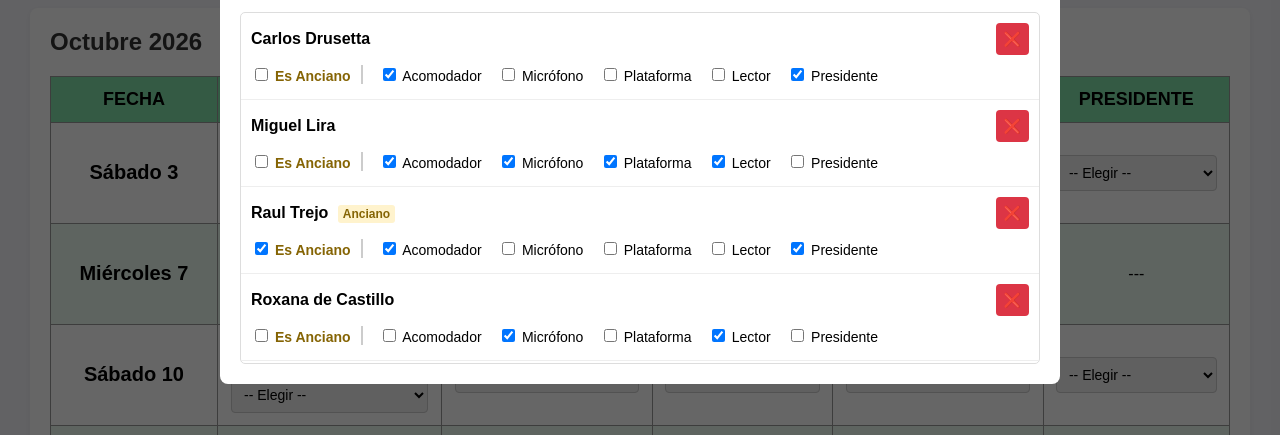
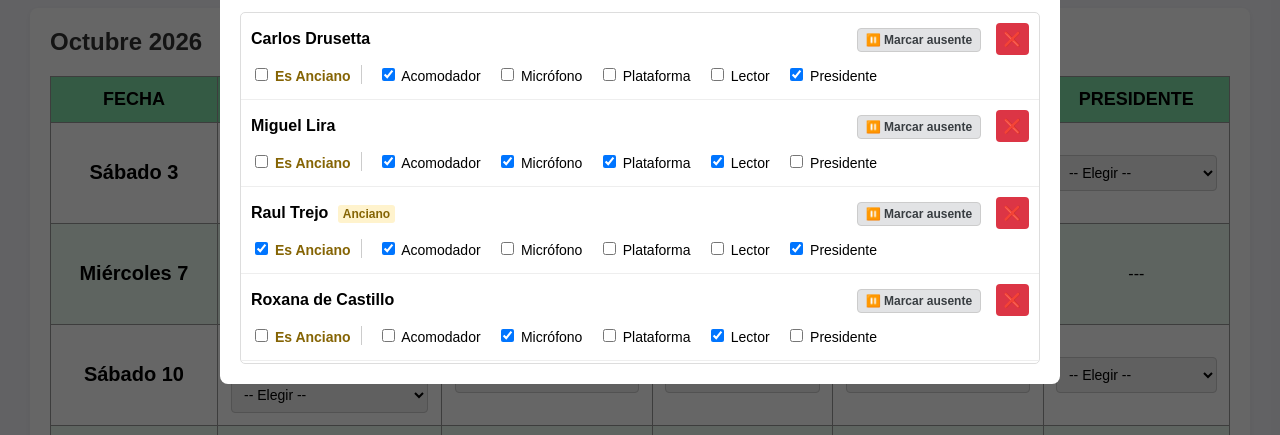
Before and after one commit to carlosd423/Programa-de-Tareas-Mecanicas, a plain HTML site: page index.html in a window 1280 px wide. Both pictures are taken after a click on the button "⚙️ Ajustes". Shown: the part 322-757 px from the top of the page. Drawn offline with nearby package versions, Linux system fonts and the light colour scheme.

Commit message:
Update index.html

```diff
--- a/index.html
+++ b/index.html
@@ -62,10 +62,18 @@
         /* Formularios y Listas */
         .fila-form { display: flex; gap: 10px; align-items: center; margin-bottom: 15px; background: #f9f9f9; padding: 10px; border-radius: 5px; flex-wrap: wrap; }
         .lista-items { border: 1px solid #ddd; border-radius: 5px; max-height: 350px; overflow-y: auto; }
-        .item-lista { display: flex; flex-direction: column; padding: 10px; border-bottom: 1px solid #eee; }
+        .item-lista { display: flex; flex-direction: column; padding: 10px; border-bottom: 1px solid #eee; transition: all 0.3s ease; }
         .item-header { display: flex; justify-content: space-between; align-items: center; margin-bottom: 10px; }
         .opciones-tareas label { font-size: 14px; margin-right: 12px; cursor: pointer; display: inline-block; margin-bottom: 5px; }
+
+        /* Etiquetas y botones sutiles para Ausentes */
         .etiqueta-anciano { color: #856404; background-color: #fff3cd; padding: 2px 5px; border-radius: 3px; font-size: 12px; margin-left: 5px; }
+
+        .btn-sutil { background-color: #e2e3e5; color: #383d41; border: 1px solid #ccc; border-radius: 4px; padding: 4px 8px; cursor: pointer; font-size: 12px; margin-right: 10px; }
+        .btn-sutil:hover { background-color: #d6d8db; }
+
+        /* Clase CSS para difuminar visualmente a la persona ausente */
+        .tarjeta-ausente { opacity: 0.5; background-color: #f8f9fa; filter: grayscale(80%); border-left: 4px solid #6c757d; }
 
         .btn-asamblea { background-color: #17a2b8; }
         .btn-asamblea:hover { background-color: #138496; }
@@ -81,6 +89,7 @@
             <input type="month" id="selector-mes" onchange="iniciarPrograma()">
             <button class="btn-icono btn-magia" onclick="autocompletarMes()" title="Llenar vacíos equilibradamente">🪄 Autocompletar Inteligente</button>
             <button class="btn-icono" onclick="abrirModal()" title="Configuraciones">⚙️ Ajustes</button>
+            <!-- El botón de favoritos ha sido eliminado -->
         </div>
         <button onclick="exportarJPG()">🖨️ Descargar como JPG</button>
     </div>
@@ -136,7 +145,7 @@
                 <div class="lista-items" id="lista-eventos"></div>
             </div>
 
-            <!-- Nueva Pestaña de Respaldo -->
+            <!-- Pestaña de Respaldo -->
             <div id="tab-respaldo" class="tab-content">
                 <div style="background: #f9f9f9; padding: 20px; border-radius: 5px; margin-bottom: 15px;">
                     <h3 style="margin-top: 0;">⬇️ Exportar Datos</h3>
@@ -151,35 +160,32 @@
                     <button onclick="importarRespaldo()" style="background-color: #ffc107; color: #000;">Cargar Archivo de Respaldo</button>
                 </div>
             </div>
-
         </div>
     </div>
 
     <script>
         // --- 1. GESTIÓN DE DATOS ---
         const publicadoresBase = [
-            { id: 1, nombre: "Miguel Lira", anciano: false, acomodador: true, microfono: true, plataforma: true, lector: true, presidente: false },
-            { id: 2, nombre: "Raul Trejo", anciano: true, acomodador: true, microfono: false, plataforma: false, lector: false, presidente: true },
-            { id: 3, nombre: "Carlos Drusetta", anciano: false, acomodador: true, microfono: false, plataforma: false, lector: false, presidente: true },
-            { id: 4, nombre: "Roxana de Castillo", anciano: false, acomodador: false, microfono: true, plataforma: false, lector: true, presidente: false },
-            { id: 5, nombre: "--- (No aplica) ---", anciano: false, acomodador: false, microfono: false, plataforma: false, lector: true, presidente: false }
+            { id: 1, nombre: "Miguel Lira", anciano: false, ausente: false, acomodador: true, microfono: true, plataforma: true, lector: true, presidente: false },
+            { id: 2, nombre: "Raul Trejo", anciano: true, ausente: false, acomodador: true, microfono: false, plataforma: false, lector: false, presidente: true },
+            { id: 3, nombre: "Carlos Drusetta", anciano: false, ausente: false, acomodador: true, microfono: false, plataforma: false, lector: false, presidente: true },
+            { id: 4, nombre: "Roxana de Castillo", anciano: false, ausente: false, acomodador: false, microfono: true, plataforma: false, lector: true, presidente: false },
+            { id: 5, nombre: "--- (No aplica) ---", anciano: false, ausente: false, acomodador: false, microfono: false, plataforma: false, lector: true, presidente: false }
         ];
 
         let publicadores = JSON.parse(localStorage.getItem('publicadores')) || publicadoresBase;
         let eventos = JSON.parse(localStorage.getItem('eventos')) || [];
         let mesActualGenerado = null;
 
-        // Función para limpiar eventos que ya pasaron
         function limpiarEventosVencidos() {
             const hoy = new Date();
-            hoy.setHours(0,0,0,0); // Reiniciar horas a la medianoche para una comparación justa
+            hoy.setHours(0,0,0,0);
 
             const eventosFiltrados = eventos.filter(ev => {
                 const fechaEv = new Date(ev.fecha + "T00:00:00");
-                return fechaEv >= hoy; // Solo conserva los eventos de hoy en adelante
+                return fechaEv >= hoy;
             });
 
-            // Si encontró eventos viejos y los borró, guardamos el cambio
             if(eventos.length !== eventosFiltrados.length) {
                 eventos = eventosFiltrados;
                 guardarEventos();
@@ -210,7 +216,7 @@
         function añadirPublicador() {
             const input = document.getElementById('nuevo-nombre');
             if(input.value.trim() === '') return;
-            publicadores.push({ id: Date.now(), nombre: input.value.trim(), anciano: false, acomodador: false, microfono: false, plataforma: false, lector: false, presidente: false });
+            publicadores.push({ id: Date.now(), nombre: input.value.trim(), anciano: false, ausente: false, acomodador: false, microfono: false, plataforma: false, lector: false, presidente: false });
             input.value = '';
             ordenarPublicadores();
             guardarPublicadores();
@@ -218,6 +224,7 @@
             recargarDesplegablesExistentes();
         }
         function borrarPublicador(id) { publicadores = publicadores.filter(p => p.id !== id); guardarPublicadores(); renderizarPublicadores(); recargarDesplegablesExistentes(); }
+
         function toggleTarea(id, tarea) {
             const pub = publicadores.find(p => p.id === id);
             if(pub) { pub[tarea] = !pub[tarea]; guardarPublicadores(); }
@@ -228,14 +235,22 @@
             lista.innerHTML = '';
             publicadores.forEach(pub => {
                 let etiquetaA = pub.anciano ? `<span class="etiqueta-anciano">Anciano</span>` : "";
+
+                // Determinamos visualmente si está ausente
+                let claseAusente = pub.ausente ? 'tarjeta-ausente' : '';
+                let textoBotonAusente = pub.ausente ? '▶️ Reintegrar' : '⏸️ Marcar ausente';
+
                 lista.innerHTML += `
-                    <div class="item-lista">
+                    <div class="item-lista ${claseAusente}">
                         <div class="item-header">
                             <strong style="font-size: 16px;">${pub.nombre} ${etiquetaA}</strong>
-                            <button class="btn-cerrar" onclick="borrarPublicador(${pub.id})">❌</button>
+                            <div>
+                                <button class="btn-sutil" onclick="toggleTarea(${pub.id}, 'ausente'); renderizarPublicadores(); recargarDesplegablesExistentes();" title="Suspender temporalmente">${textoBotonAusente}</button>
+                                <button class="btn-cerrar" onclick="borrarPublicador(${pub.id})" title="Eliminar hermano">❌</button>
+                            </div>
                         </div>
                         <div class="opciones-tareas">
-                            <label style="color: #856404; font-weight:bold; border-right: 2px solid #ccc; padding-right: 10px;">
+                            <label style="color: #856404; font-weight:bold; border-right: 1px solid #ccc; padding-right: 10px;">
                                 <input type="checkbox" onchange="toggleTarea(${pub.id}, 'anciano'); renderizarPublicadores();" ${pub.anciano ? 'checked' : ''}> Es Anciano
                             </label>
                             <label><input type="checkbox" onchange="toggleTarea(${pub.id}, 'acomodador')" ${pub.acomodador ? 'checked' : ''}> Acomodador</label>
@@ -269,12 +284,9 @@
 
         // --- SISTEMA DE RESPALDO Y RESTAURACIÓN ---
         function exportarRespaldo() {
-            // Empacamos los datos
             const datosParaRespaldar = { publicadores: publicadores, eventos: eventos };
-            // Los convertimos a formato JSON seguro para web
             const cadenaDatos = "data:text/json;charset=utf-8," + encodeURIComponent(JSON.stringify(datosParaRespaldar));
 
-            // Creamos un enlace invisible y lo clickeamos automáticamente
             const enlaceDescarga = document.createElement('a');
             enlaceDescarga.setAttribute("href", cadenaDatos);
             enlaceDescarga.setAttribute("download", "respaldo_programa.json");
@@ -295,7 +307,6 @@
 
             lector.onload = function(eventoLectura) {
                 try {
-                    // Traducimos el archivo de vuelta a código
                     const datosRestaurados = JSON.parse(eventoLectura.target.result);
 
                     if (datosRestaurados.publicadores && datosRestaurados.eventos) {
@@ -307,7 +318,7 @@
                         ordenarPublicadores();
                         renderizarPublicadores();
                         renderizarEventos();
-                        iniciarPrograma(); // Refrescar la pantalla
+                        iniciarPrograma();
 
                         alert("¡Respaldo cargado con éxito! Tus datos han sido restaurados.");
                         cerrarModal();
@@ -318,7 +329,6 @@
                     alert("Ocurrió un error al leer el archivo. Asegúrate de que sea el correcto.");
                 }
             };
-            // Iniciar la lectura del archivo
             lector.readAsText(archivo);
         }
 
@@ -356,7 +366,10 @@
             const selects = document.querySelectorAll('#area-impresion select');
             let conteoPorPersona = {};
 
-            publicadores.forEach(p => { if(!p.nombre.includes("---")) conteoPorPersona[p.nombre] = 0; });
+            // Ignoramos a los hermanos ausentes para que no salgan en el balance
+            publicadores.forEach(p => {
+                if(!p.nombre.includes("---") && !p.ausente) conteoPorPersona[p.nombre] = 0;
+            });
 
             selects.forEach(select => {
                 const nombre = select.value;
@@ -451,7 +464,6 @@
 
         // --- 5. LÓGICA DE GENERACIÓN ---
         window.onload = function() {
-            // Ejecutamos el mantenimiento apenas carga la página
             limpiarEventosVencidos();
 
             const hoy = new Date();
@@ -501,7 +513,10 @@
             actualizarContador();
         }
 
-        function obtenerNombresPorTarea(tarea) { return publicadores.filter(p => p[tarea]).map(p => p.nombre); }
+        function obtenerNombresPorTarea(tarea) {
+            // Filtramos a los que tienen la tarea asignada Y que NO están ausentes
+            return publicadores.filter(p => p[tarea] && !p.ausente).map(p => p.nombre);
+        }
 
         function crearDesplegable(tarea, desactivado = false) {
             let opciones = `<option value="">-- Elegir --</option>`;
```
